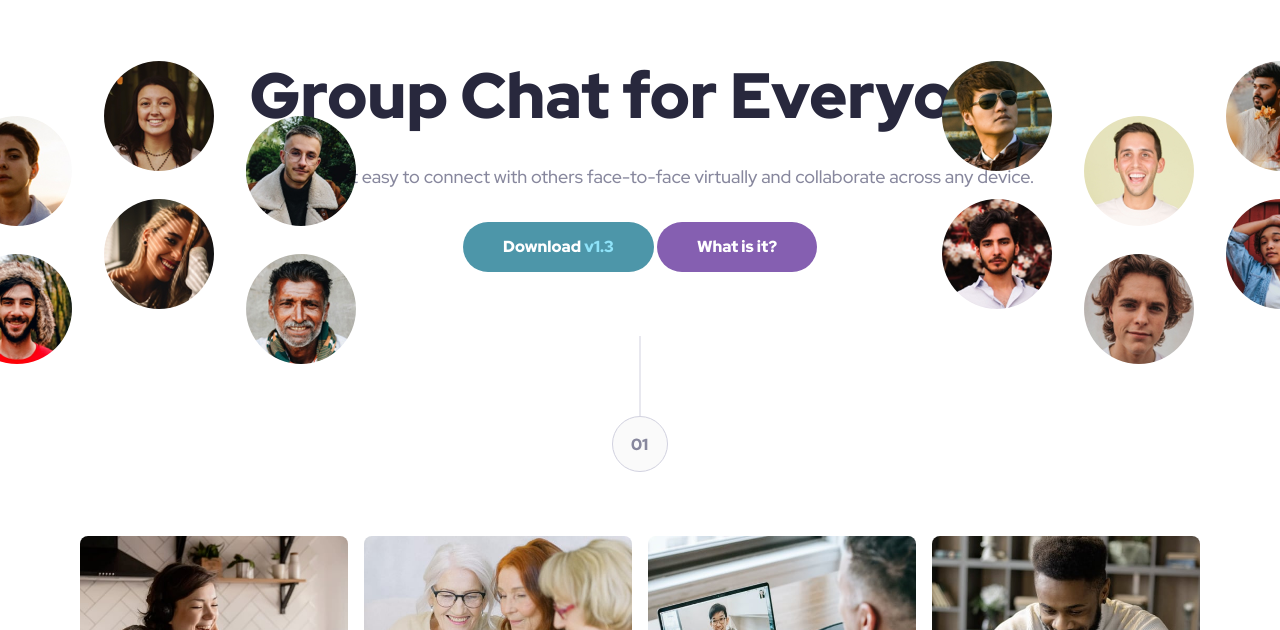
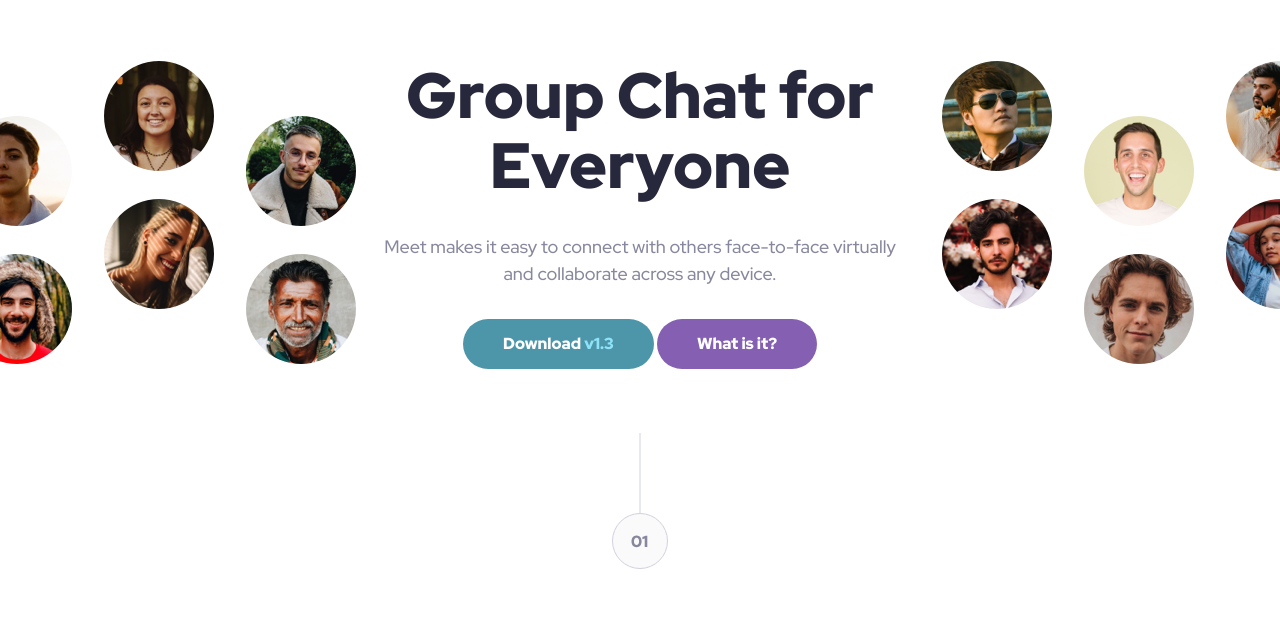
Before and after one commit to O-Julia-O/Landing-page-app, a plain HTML site: page public/index.html in a window 1280 px wide. Shown: the part 115-745 px from the top of the page. Drawn offline with Linux system fonts and the light colour scheme.

Commit message:
fixing container

```diff
--- a/public/style.css
+++ b/public/style.css
@@ -140,7 +140,7 @@ p {
 }
 
 .main-idea {
-    max-width: 33.75;
+    max-width: 33.75rem;
     gap: var(--Spacing-400);
 }
 
```
